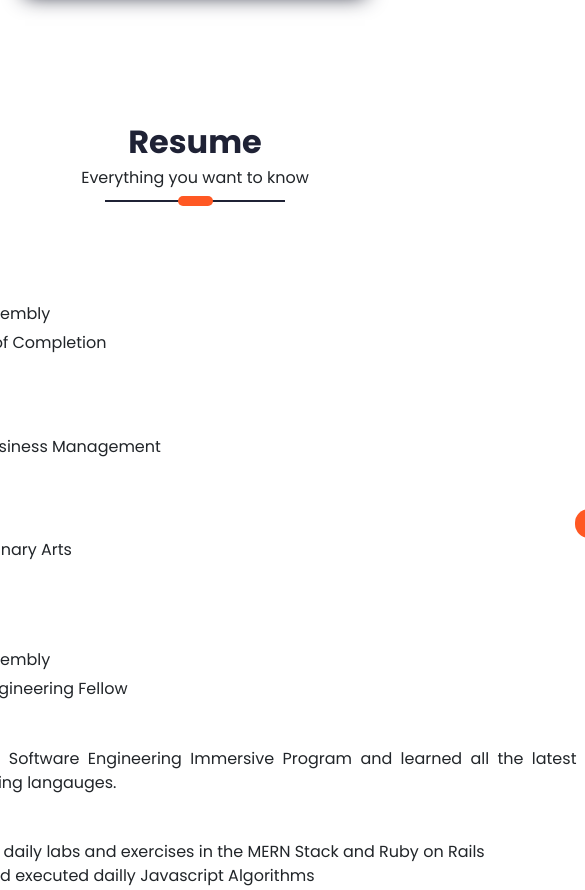
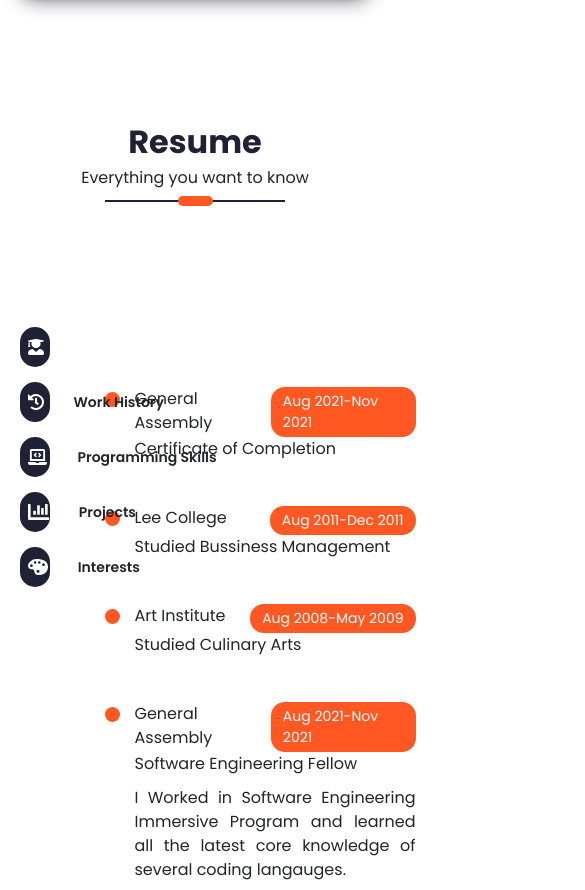
Before and after one commit to aaronsHarris/portfolioV1, a React (Create React App) app in the folder client/: page / in a window 390 px wide. Shown: the part 1868-2758 px from the top of the page, 585 px wide, since content can reach past the window. Built offline with nearby package versions, Linux system fonts and the light colour scheme; a web font is replaced by a local one.

Commit message:
added responsive to resume

```diff
--- a/client/src/PortfolioContainer/Resume/Resume.css
+++ b/client/src/PortfolioContainer/Resume/Resume.css
@@ -150,3 +150,41 @@
     font-size: 16px;
     color: var(--dark-orange)
 }
+@media only screen and (max-width: 1100px){
+    .resume-card {
+        width: 880px;
+    }
+    .resume-bullet-details{
+        padding: 0 0 0 70px;
+    }
+}
+@media only screen and (max-width: 1023px){
+    .resume-content{
+        display: flex;
+        flex-direction: column;
+        align-items: center;
+    }
+    .bullets{
+        width: 90%
+    }
+    .resume-card{
+        height: fit-content;
+        display: flex;
+        flex-direction: column;
+        margin: 30px 0;
+        align-items: center;
+        width: 90%;
+    }
+    .resume-bullets-details{
+        height: 60px;
+        width: fit-content;
+        padding: 0;
+    }
+    .resume-bullets{
+        width: 100%;
+        margin: 30px 0;
+    }
+    .selected-bullet{
+        width: 100%;
+    }
+}
```
Also changed, not shown: client/src/PortfolioContainer/Testimonial/Testimonial.css (added), client/src/PortfolioContainer/Testimonial/Testimonial.jsx (added).
